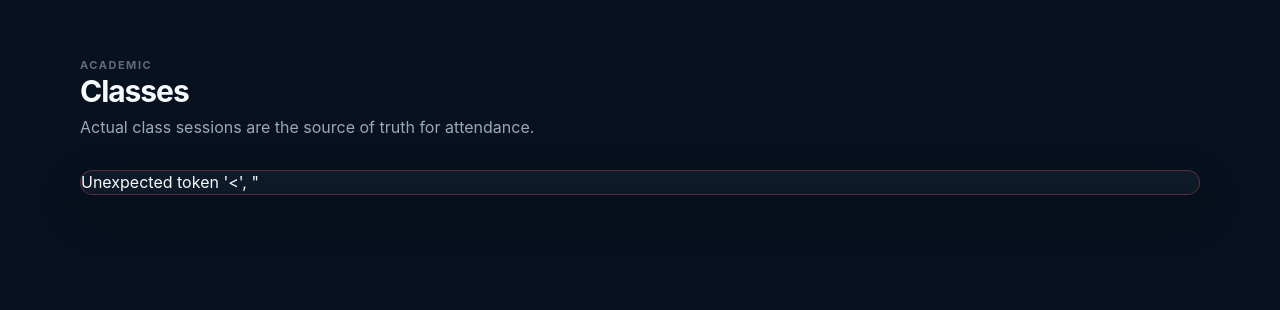
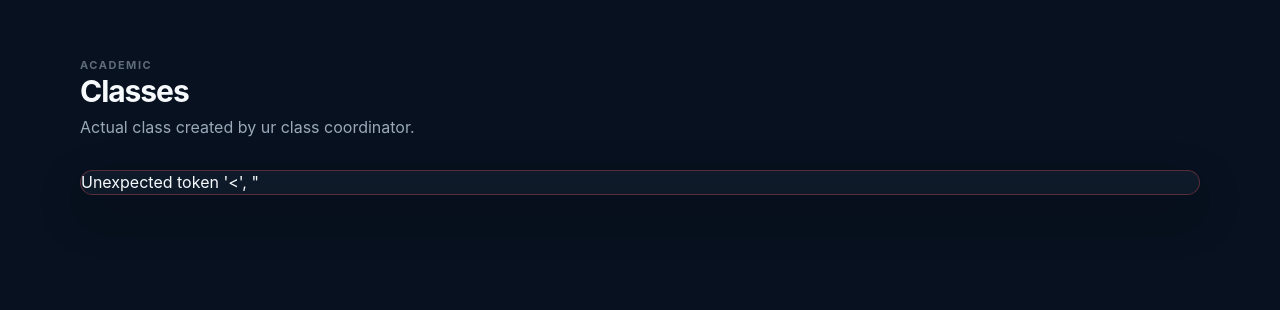
Before and after one commit to KwanyiSe/Uba-campus-navigator, a Django app: page /classes/ in a window 1280 px wide. Shown: the part 72-382 px from the top of the page. Run offline with Django 5.2, Linux system fonts and the light colour scheme; the visitor is signed in with stand-in values (Sample User, id 1); data that the repository does not hold is empty.

Commit message:
change debug to fause for production

```diff
--- a/backend/templates/classes.html
+++ b/backend/templates/classes.html
@@ -5,7 +5,7 @@
   <div>
     <div class="eyebrow">ACADEMIC</div>
     <h1>Classes</h1>
-    <p class="muted">Actual class sessions are the source of truth for attendance.</p>
+    <p class="muted">Actual class created by ur class coordinator.</p>
   </div>
   {% if profile.role == "cc" %}
     <a class="primary-btn" href="{% url 'class-management' %}">+ Create Class</a>
@@ -49,7 +49,7 @@
         <span>${x.session_date||""} · ${x.start_time||""}–${x.end_time||""}</span>
         ${action}
       </a>`;
-    }).join(""):'<div class="card muted">No classes found for your current scope.</div>';
+    }).join(""):'<div class="card muted">No Current class! youll get notify as soon as ur CC anounce a class.</div>';
   }catch(e){ target.innerHTML=`<div class="card error-card">${e.message}</div>`; }
 })();
 </script>
--- a/backend/unimap_project/settings.py
+++ b/backend/unimap_project/settings.py
@@ -23,6 +23,7 @@ SECRET_KEY = config("SECRET_KEY")
 
 ORS_KEY = config("ORS_KEY")
 
+#kwanyi@@
 DEBUG = False
 
 ALLOWED_HOSTS = [
```
